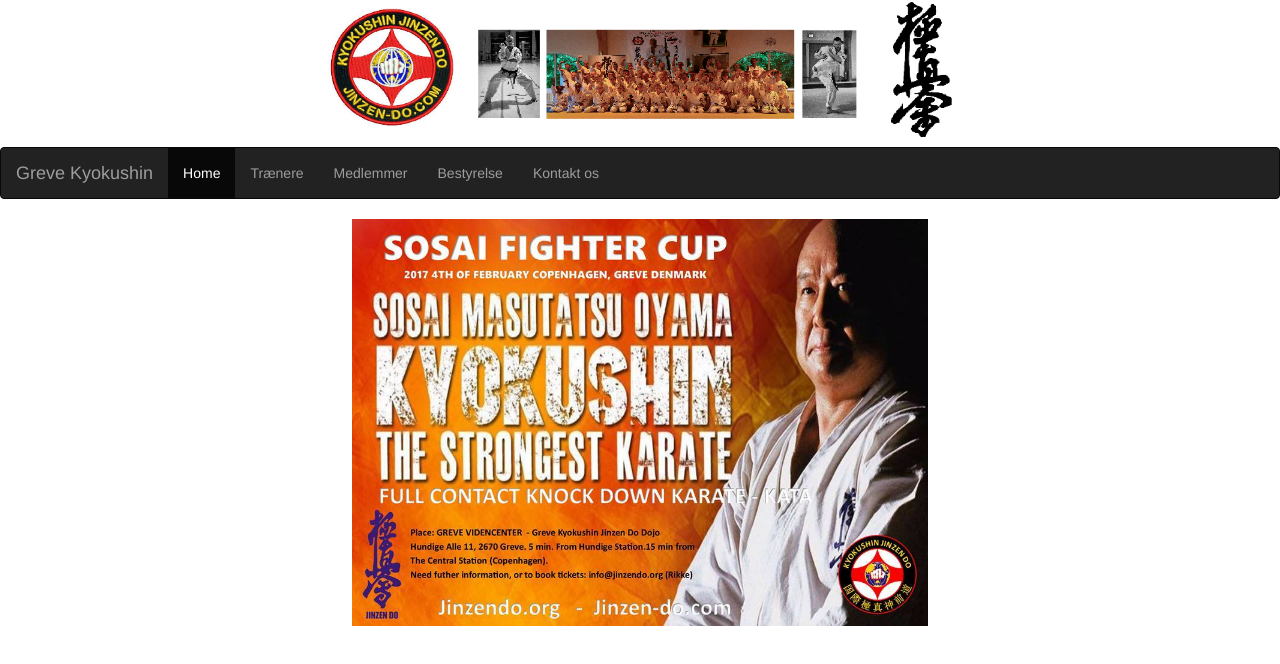
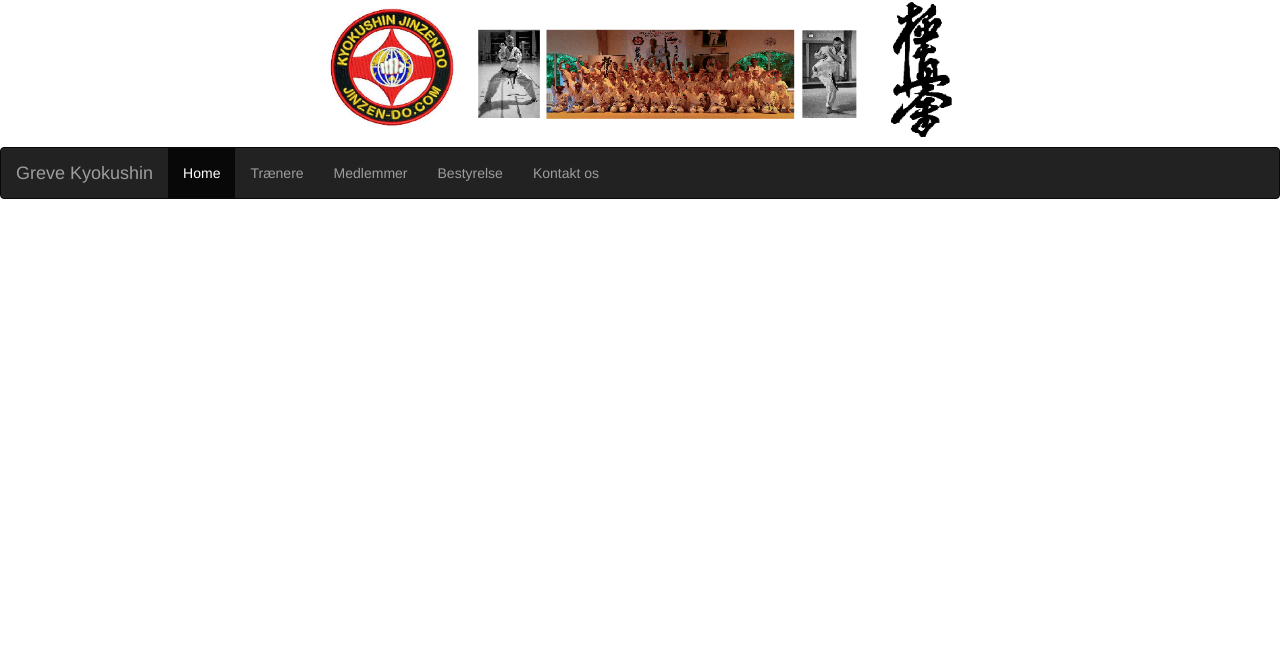
Before and after one commit to GreveKyokushin/GreveKyokushin, a plain HTML site: page index.html in a window 1280 px wide. Drawn offline with nearby package versions, Linux system fonts and the light colour scheme.

Commit message:
ZzzzZZzz

```diff
--- a/index.html
+++ b/index.html
@@ -15,10 +15,11 @@
 				margin: auto;
 			}
 
+			<!-->
 			img[src="sosaiFighterCup2.jpg"] {
 				display: block;
 				margin: auto;
-			}
+			}-->
 
 		</style>
 	  </head>
@@ -40,7 +41,7 @@
 		</div>
 	</nav>
 
-	<img src="sosaiFighterCup2.jpg" alt="Sosai Fighter Cup 2017" height="45%" width="45%">
+	<!--<img src="sosaiFighterCup2.jpg" alt="Sosai Fighter Cup 2017" height="45%" width="45%">-->
 
 		<!-- jQuery (necessary for Bootstrap's JavaScript plugins) -->
 		<script src="https://ajax.googleapis.com/ajax/libs/jquery/1.12.4/jquery.min.js"></script>
```
Also changed, not shown: sosaiFighterCup2.jpg (deleted).
